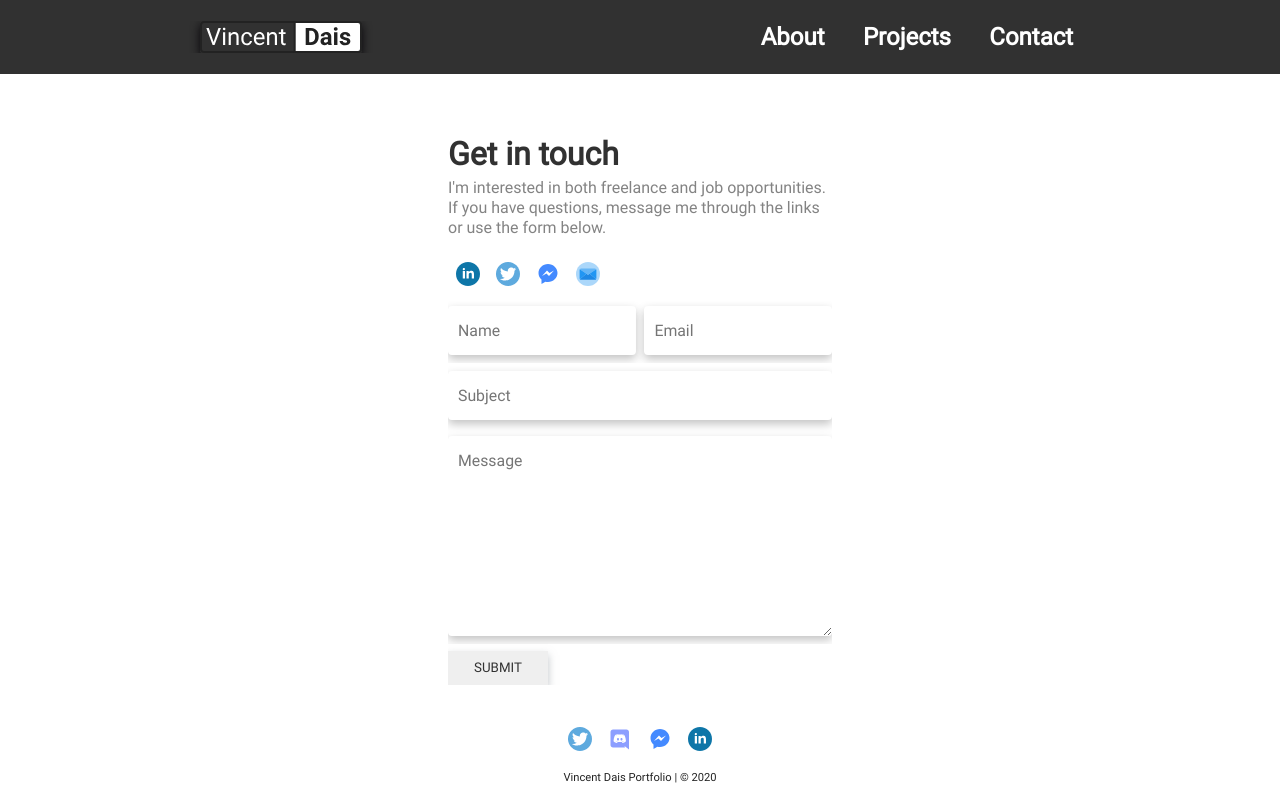
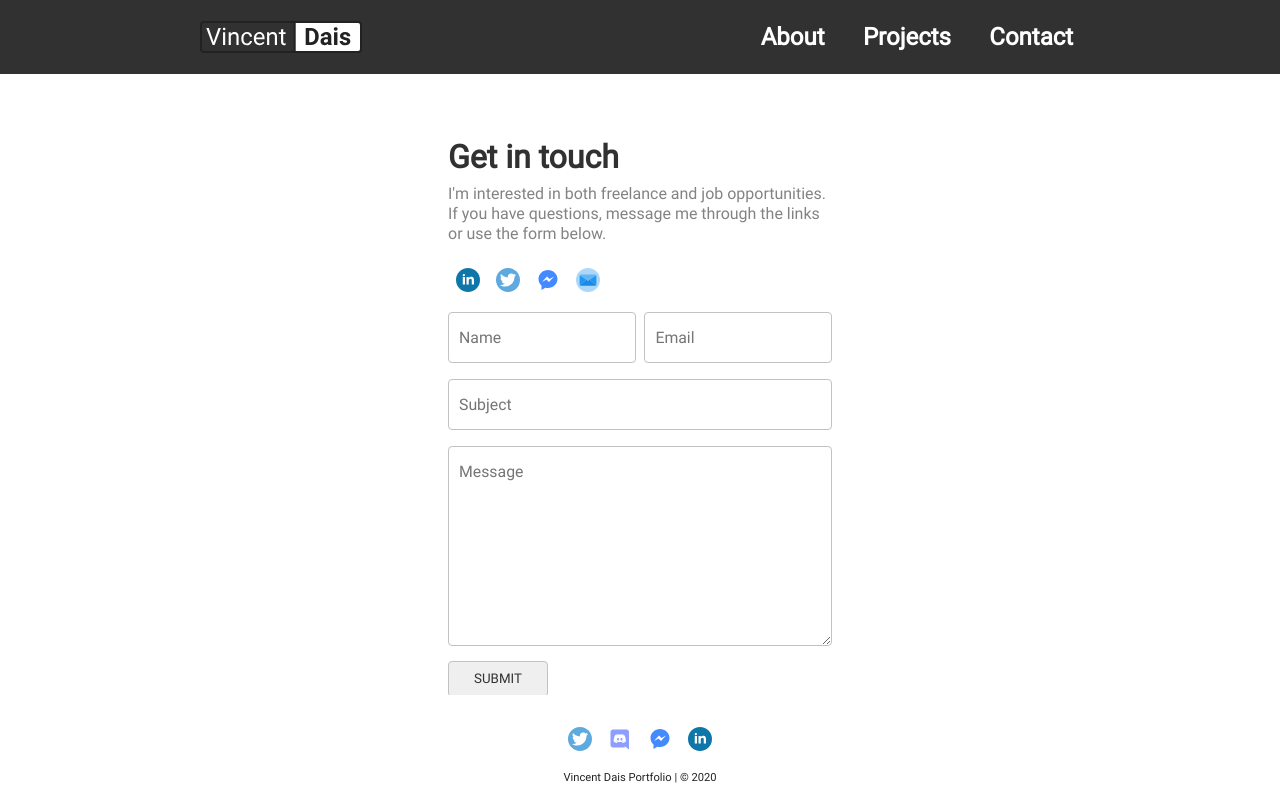
Before and after one commit to kentlogic/Portfolio, a React (Create React App) app: page /contact in a window 1280 px wide. Built offline with nearby package versions, Linux system fonts and the light colour scheme.

Commit message:
Removed the box-shadows from the contact form inputs, button and header icon.

```diff
--- a/src/components/custom-button/custom-button.styles.jsx
+++ b/src/components/custom-button/custom-button.styles.jsx
@@ -10,15 +10,15 @@ export const CustomButtonContainer = styled.button`
   padding: 0.7em;
   color: #313131;
   width: 100px;
-  border: none;
   outline: none;
   text-align: center;
   outline: none;
   cursor: pointer;
-  box-shadow: 0 4px 8px 0 rgba(130, 138, 145, 0.5);
+  border-radius: 4px;
+  border: 1px solid #c2c2c2;
 
   &:hover {
-    border-bottom: 1px solid #c2c22;
+    border: 1px solid #1c8bc5;
   }
   // letter-spacing: 0.5px;
   // border-radius: 4px;
--- a/src/components/header/header.styles.jsx
+++ b/src/components/header/header.styles.jsx
@@ -40,7 +40,6 @@ export const NavImgLinkStyles = css`
 
   & img {
       border-radius: 2px;
-      box-shadow: 0 4px 10px #070509;
       height: auto;
   }
 
--- a/src/container/app.style.js
+++ b/src/container/app.style.js
@@ -13,7 +13,7 @@ export const AppHeader = styled.div`
 
 export const AppContent = styled.div`
   background: #fff;
-  height: auto;
+  height: 100% auto;
   flex: 1;
 `;
 
--- a/src/pages/contact/contact.styles.jsx
+++ b/src/pages/contact/contact.styles.jsx
@@ -51,7 +51,7 @@ export const Header = styled.div`
 
 export const Title = styled.div`
   font-size: 2em;
-  line-height: 2rem;
+  // line-height: 2rem;
   font-weight: 600;
 `;
 
@@ -98,13 +98,12 @@ export const FormContainer = styled.div`
     font-size: 0.9em;
     padding: 15px 10px;
     background: #fff;
-    border: none;
+    border: 1px solid #c2c2c2;
     border-radius: 4px;
-    box-shadow: 0 4px 10px #c2c2c2;
   }
 
   & input:focus {
-    box-shadow: 0 4px 15px #c2c2c2;
+    border: 1px solid #1c8bc5;
   }
 `;
 
@@ -134,13 +133,12 @@ export const MessageContainer = styled.div`
     margin: 8px 0;
     padding: 15px 10px;
     background: #fff;
-    border: none;
+    border: 1px solid #c2c2c2;
     border-radius: 4px;
-    box-shadow: 0 4px 10px #c2c2c2;
   }
   & textarea:focus {
     transition: 0.5s;
-    box-shadow: 0 4px 15px #c2c2c2;
+    border: 1px solid #1c8bc5;
   }
 `;
 
```
